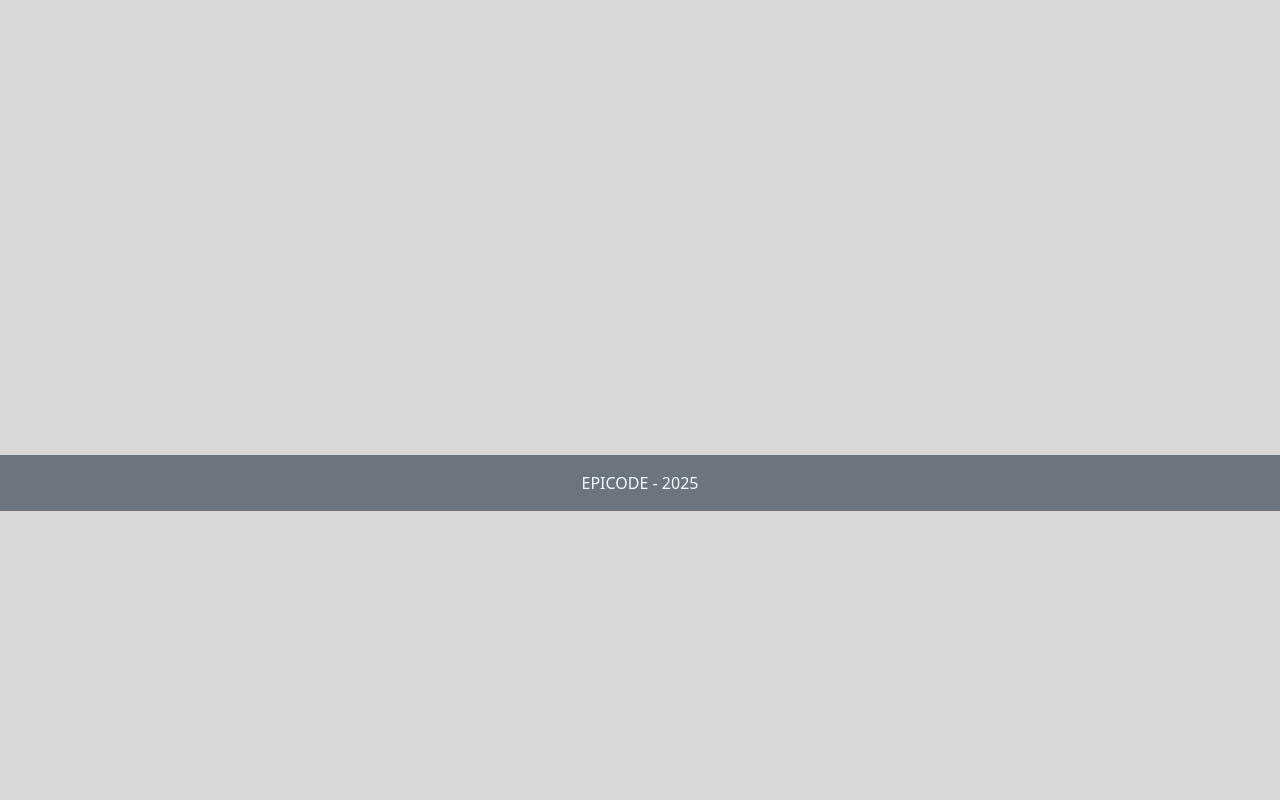
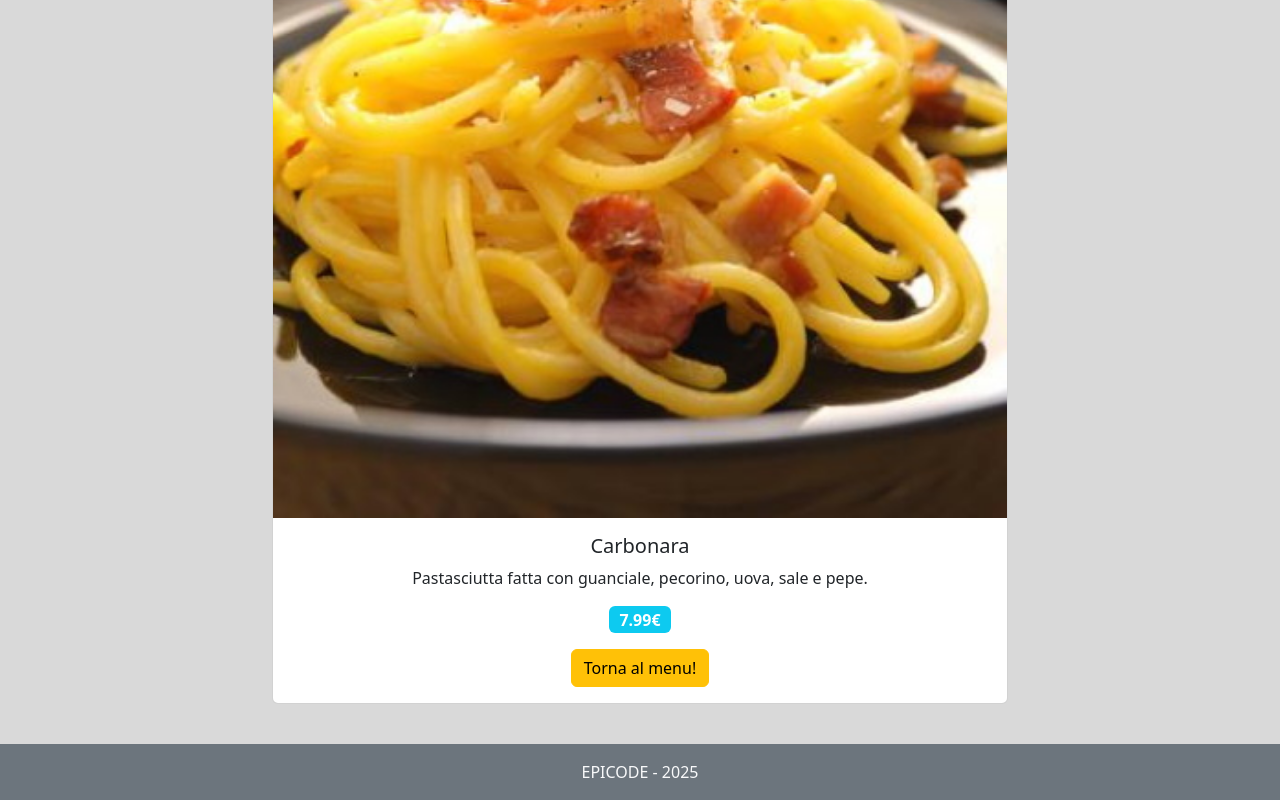
Before and after one commit to irvelervel/fs0125-epistaurant, a React (Vite) app: page /details/1 in a window 1280 px wide. Before the commit this address had no page. Shown: the part 289-1089 px from the top of the page. Before the commit the page ends 800 px from the top, so only its background shows below. Built offline with nearby package versions, Linux system fonts and the light colour scheme; the HTML template or start-up script is replaced by a standard one.

Commit message:
Creates the Menu and the Details component

```diff
--- a/src/App.jsx
+++ b/src/App.jsx
@@ -9,6 +9,8 @@
 import Footer from './components/Footer'
 import { BrowserRouter, Routes, Route } from 'react-router-dom'
 import NotFound from './components/NotFound'
+import Menu from './components/Menu'
+import Details from './components/Details'
 // per utilizzare Bootstrap in react la cosa migliore è installare 2 pacchetti:
 // - bootstrap
 // - react-bootstrap
@@ -53,6 +55,10 @@
             <Route path="/" element={<Home />} />
             <Route path="/prenota" element={<ReservationForm />} />
             <Route path="/admin" element={<Backoffice />} />
+            <Route path="/menu" element={<Menu />} />
+            {/* queste sopra vengono definite ROTTA STATICHE */}
+            <Route path="/details/:pastaId" element={<Details />} />
+            {/* questa sopra viene definita ROTTA PARAMETRICA */}
             <Route path="*" element={<NotFound />} />
           </Routes>
         </div>
--- /dev/null
+++ b/src/components/Details.jsx
@@ -0,0 +1,49 @@
+import { Col, Container, Row, Card, Badge } from 'react-bootstrap'
+import { Link, useParams } from 'react-router-dom'
+import pastasciutte from '../data/menu.json'
+import { useEffect } from 'react'
+
+const Details = function () {
+  const params = useParams()
+  // params è un oggetto contenente TUTTI i parametri della rotta colpita con i rispettivi valori
+  console.log('PARAMS', params)
+  // params.pastaId sarà il valore dell'id della pasta da caricare!
+  // potremmo utilizzare nel JSX params.pastaId direttamente come indice dell'array!
+  // ...però rendiamo fragile il nostro componente in quanto un utente esperto (e malintenzionato)
+  // potrebbe cercare di inserire un valore errato nella barra degli indirizzi portando all'esplosione nucleare
+  // del nostro componente!
+
+  // come irrobustiamo la logica? dobbiamo prima di tutto estrarre params.pastaId dai parametri
+  // della rotta e verificare che sia un indice valido per l'array pastasciutte. Dopodiché
+  // potremo utilizzarlo per mostrare i dettagli richiesti, o portare l'utente alla pagina '*'
+  // quando non viene trovata una corrispondenza
+
+  //   "componentDidMount"
+  useEffect(() => {
+    // verificheremo qui la validità del parametro "pastaId"
+  }, [])
+
+  return (
+    <Container>
+      <Row className="justify-content-center">
+        <Col xs={12} md={8}>
+          <Card key={pastasciutte[0].id} className="text-center my-3">
+            <Card.Img variant="top" src={pastasciutte[0].image} />
+            <Card.Body>
+              <Card.Title>{pastasciutte[0].name}</Card.Title>
+              <Card.Text>{pastasciutte[0].description}</Card.Text>
+              <Card.Text>
+                <Badge bg="info fs-6">{pastasciutte[0].price}€</Badge>
+              </Card.Text>
+              <Link to="/menu" className="btn btn-warning">
+                Torna al menu!
+              </Link>
+            </Card.Body>
+          </Card>
+        </Col>
+      </Row>
+    </Container>
+  )
+}
+
+export default Details
--- /dev/null
+++ b/src/components/Menu.jsx
@@ -0,0 +1,36 @@
+// questo componente farà nuovamente un .map() del json delle paste
+// ma visualizzerà i contenuti in una serie di card incolonnate
+
+import { Link } from 'react-router-dom'
+import pastasciutte from '../data/menu.json'
+import { Container, Row, Col, Card, Button, Badge } from 'react-bootstrap'
+
+const Menu = function () {
+  return (
+    <Container>
+      <Row className="justify-content-center">
+        <Col xs={12} md={6}>
+          {pastasciutte.map((pasta) => {
+            return (
+              <Card key={pasta.id} className="text-center my-3">
+                <Card.Img variant="top" src={pasta.image} />
+                <Card.Body>
+                  <Card.Title>{pasta.name}</Card.Title>
+                  <Card.Text>{pasta.description}</Card.Text>
+                  <Card.Text>
+                    <Badge bg="info fs-6">{pasta.price}€</Badge>
+                  </Card.Text>
+                  <Link to={'/details/' + pasta.id} className="btn btn-warning">
+                    Vai ai dettagli!
+                  </Link>
+                </Card.Body>
+              </Card>
+            )
+          })}
+        </Col>
+      </Row>
+    </Container>
+  )
+}
+
+export default Menu
```
